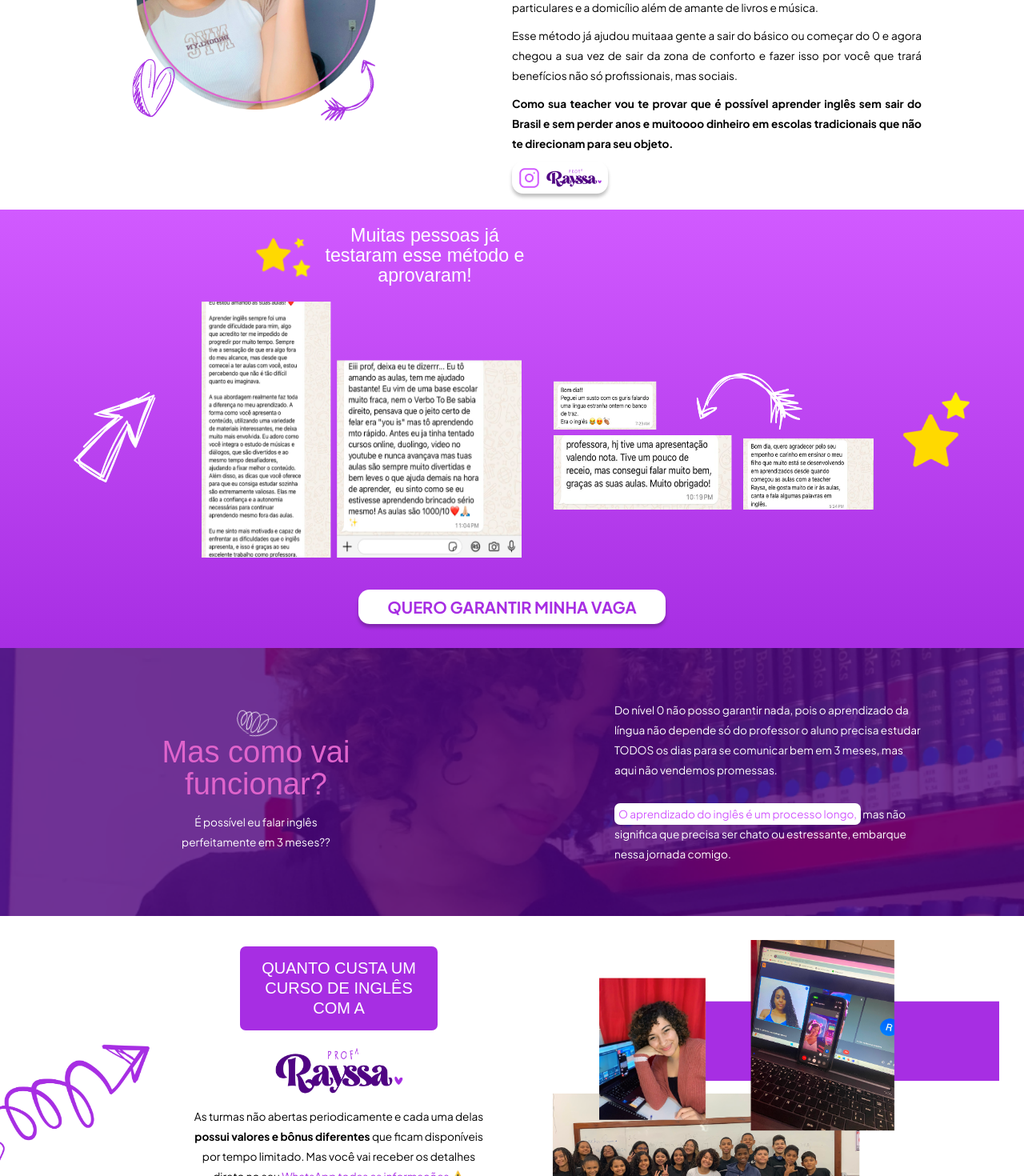
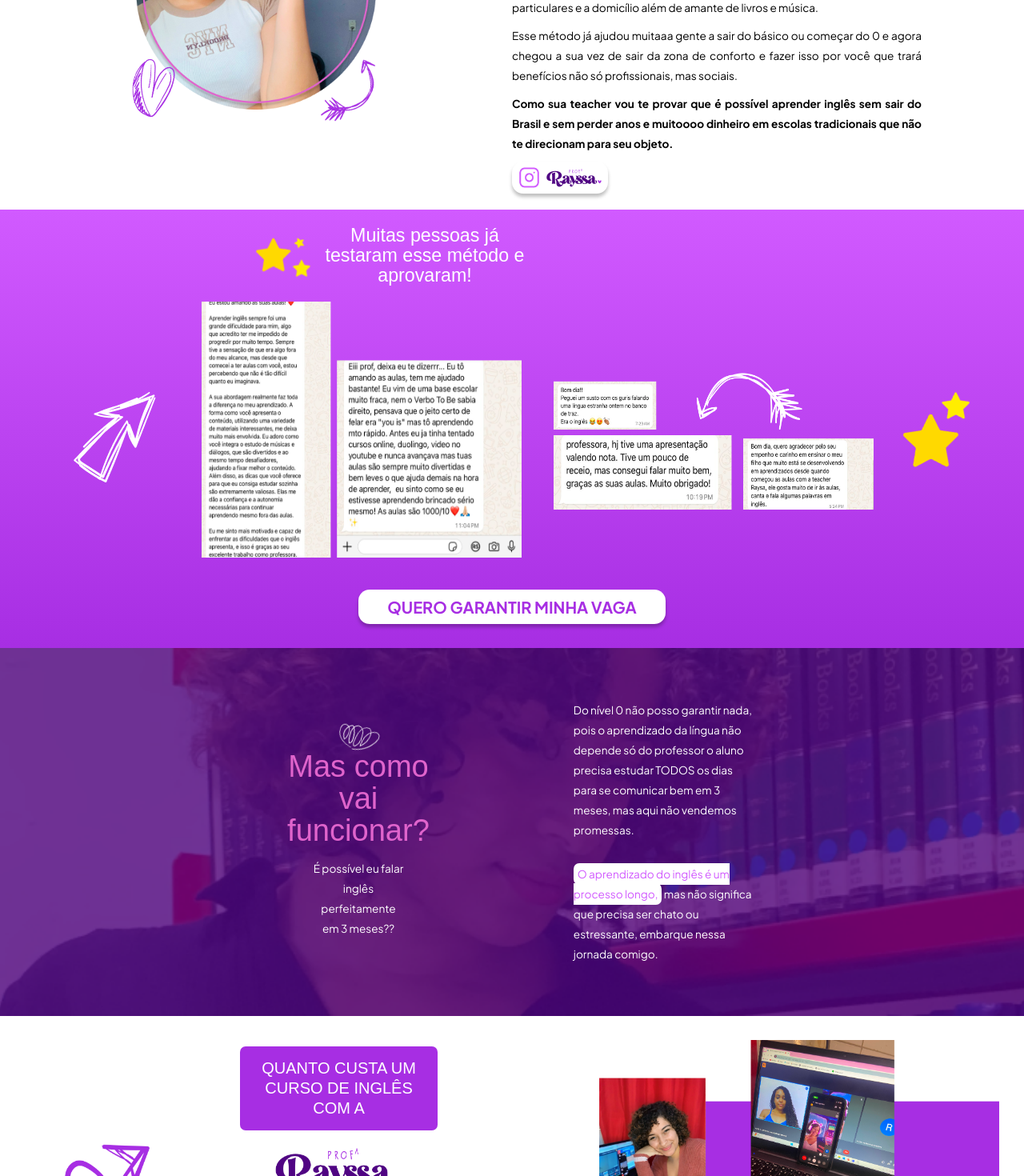
Before and after one commit to douglasnou/LandingPage-Prof-Rayssa, a React (Vite) app: page / in a window 1280 px wide. Shown: the part 746-2216 px from the top of the page at 80% size. Built offline with nearby package versions, Linux system fonts and the light colour scheme; a web font is replaced by a local one.

Commit message:
alterações de flexbox

```diff
--- a/src/components/AboutSection/index.jsx
+++ b/src/components/AboutSection/index.jsx
@@ -4,7 +4,7 @@ import Heart from "../../assets/heart.png"
 import Crown from "../../assets/crown.png"
 import Arrow from "../../assets/arrow.png"
 import Instagram from "../../assets/Instagram.png"
-import Logo from "../../assets/logo-btn.png"
+import Logo from "../../assets/nome.png"
 
 export const AboutSection = () => {
     return (
@@ -55,8 +55,8 @@ export const AboutSection = () => {
                         </p>
                     </div>
                     <a>
-                        <img src={Instagram} alt="logo instagram" />
-                        <img src={Logo} alt="logo rayssa" />
+                        <img className={styled.Instagram} src={Instagram} alt="logo instagram" />
+                        <img className={styled.Logo} src={Logo} alt="logo rayssa" />
                     </a>
                 </div>
             </div>
--- a/src/components/AboutSection/style.module.scss
+++ b/src/components/AboutSection/style.module.scss
@@ -114,6 +114,13 @@
                 border-radius: 14px;
                 box-shadow: 0px 4px 4px 0px #00000040;
 
+                .Instagram{
+                    width: 27px;
+                }
+                .Logo{
+                    width: 69px;
+                }
+
                 &:hover {
                     background: whitesmoke;
                 }
--- a/src/components/HowSection/index.jsx
+++ b/src/components/HowSection/index.jsx
@@ -4,6 +4,7 @@ import styled from "./style.module.scss"
 export const Howsection = () => {
     return (
         <section className={styled.HowSection}>
+            <div className={styled.HowContainer}>
                 <div className={styled.TitleSub}>
                     <img src={Heart} alt="Coração com coroa" />
                     <h2 className="how-title">Mas como vai funcionar?</h2>
@@ -19,6 +20,7 @@ export const Howsection = () => {
                         <span>O aprendizado do inglês é um processo longo,</span> mas não significa que precisa ser chato ou estressante, embarque nessa jornada comigo.
                     </p>
                 </div>
+            </div>
         </section>
     )
 }
--- a/src/components/HowSection/style.module.scss
+++ b/src/components/HowSection/style.module.scss
@@ -1,11 +1,17 @@
 .HowSection {
     width: 100%;
     display: flex;
+    flex-direction: column;
     align-items: center;
     background: url("../../assets/bg-2.png");
     background-position: center;
     background-repeat: no-repeat;
     background-size: cover;
+
+    .HowContainer {
+        display: flex;
+        align-items: center;
+        width: 60%;
 
         .TitleSub {
             width: 50%;
@@ -53,6 +59,7 @@
             }
         }
     }
+}
 
 @keyframes shake {
     0% {
@@ -76,7 +83,13 @@
         padding: 20px;
         margin-top: -50px;
 
-        .TitleSub, .TextSub {
+        .HowContainer {
+            width: 100%;
+            display: flex;
+            flex-direction: column;
+            align-items: center;
+            .TitleSub,
+            .TextSub {
                 width: 100%;
                 padding: 10px 0;
             }
@@ -90,12 +103,14 @@
                 margin-bottom: 10px;
             }
 
-        .TitleSub p, .TextSub p {
+            .TitleSub p,
+            .TextSub p {
                 width: 100%;
             }
 
-        .TextSub{
+            .TextSub {
                 text-align: justify;
+            }
         }
     }
 
```
Also changed, not shown: src/assets/Instagram.png. Lines whose indentation alone changed are shown as unchanged.
